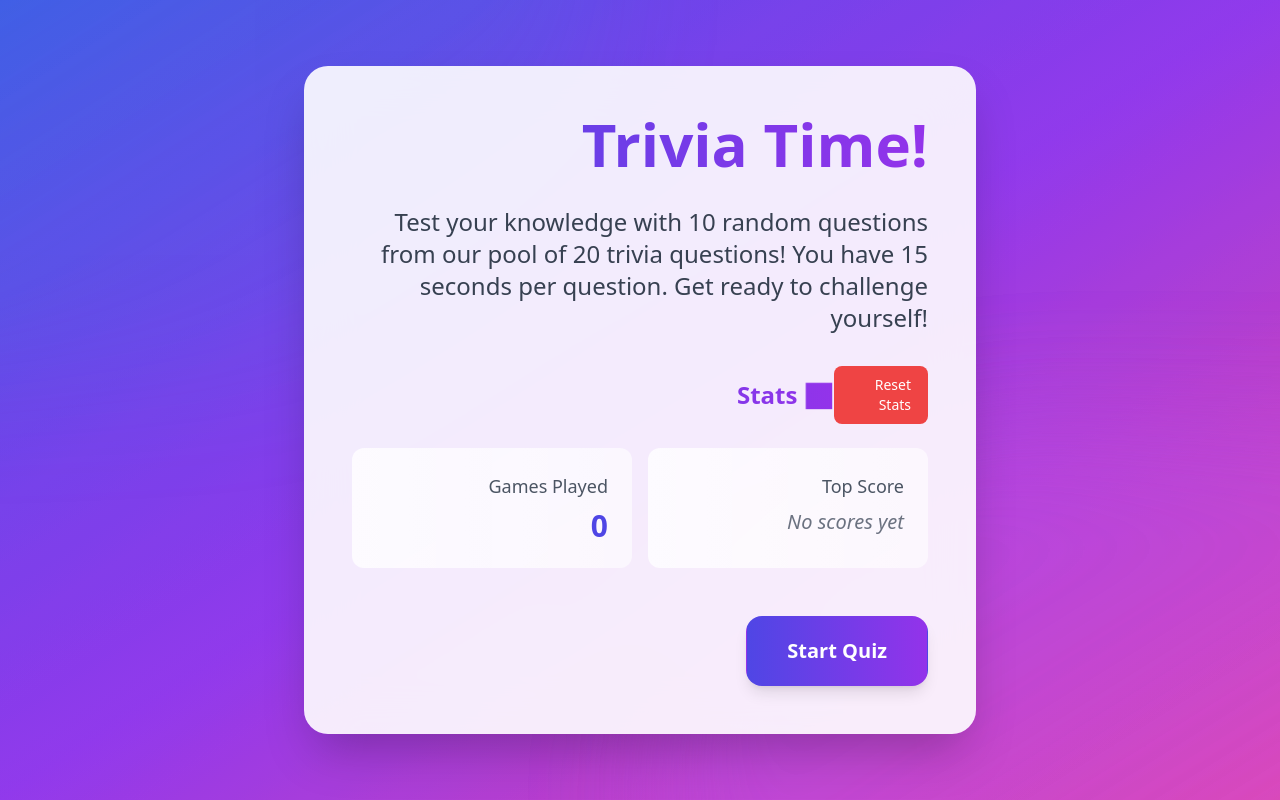
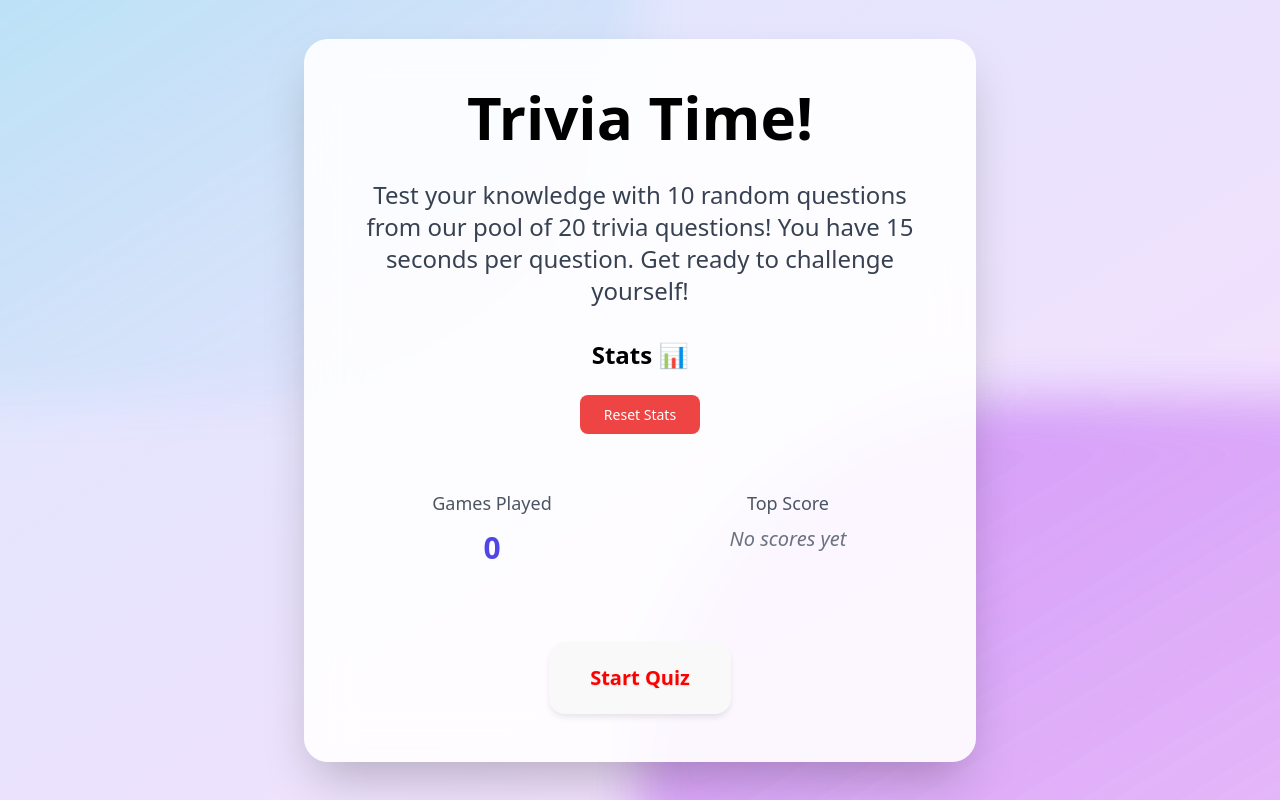
Before and after one commit to Raaghav18/trivia-quiz, a React (Vite) app: page / in a window 1280 px wide. Built offline with nearby package versions, Linux system fonts and the light colour scheme.

Commit message:
Update: Improve layout styling and fix button positioning - Stack stats heading and reset button vertically - Update button colors for better visibility - Adjust font sizes and spacing

```diff
--- a/src/components/Leaderboard.jsx
+++ b/src/components/Leaderboard.jsx
@@ -5,12 +5,10 @@ const Leaderboard = ({ scores, gamesPlayed, onReset }) => {
 
   return (
     <div className="w-full mt-8 mb-12 text-alignment">
-      <div className="flex-end-container mb-6">
-        <div className="w-full text-alignment">
-          <h2 className="section-heading">
-            Stats 📊
-          </h2>
-        </div>
+      <div className="stats-container">
+        <h2 className="stats-heading">
+          Stats 📊
+        </h2>
         <motion.button
           whileHover={{ scale: 1.05 }}
           whileTap={{ scale: 0.95 }}
--- a/src/styles.css
+++ b/src/styles.css
@@ -1,97 +1,317 @@
 /* Base Layout */
 .app-container {
-  @apply min-h-screen w-full bg-gradient-to-br from-indigo-600 via-purple-600 to-pink-500 flex items-center justify-center p-4;
+  min-height: 100vh;
+  width: 100%;
+  background-image: linear-gradient(to bottom right, var(--tw-gradient-stops));
+  --tw-gradient-from: #4f46e5;
+  --tw-gradient-via: #9333ea;
+  --tw-gradient-to: #ec4899;
+  display: flex;
+  align-items: center;
+  justify-content: center;
+  padding: 1rem;
 }
 
 .content-container {
-  @apply w-full max-w-2xl mx-auto relative z-10;
+  width: 100%;
+  max-width: 42rem;
+  margin-left: auto;
+  margin-right: auto;
+  position: relative;
+  z-index: 10;
+  display: flex;
+  flex-direction: column;
+  align-items: center;
 }
 
 /* Card Styles */
 .card-container {
-  @apply bg-white/90 backdrop-blur-xl rounded-3xl shadow-2xl p-8 md:p-12 w-full;
+  background-color: rgba(255, 255, 255, 0.9);
+  backdrop-filter: blur(24px);
+  border-radius: 1.5rem;
+  box-shadow: 0 25px 50px -12px rgba(0, 0, 0, 0.25);
+  padding: 2rem;
+  width: 100%;
+}
+
+@media (min-width: 768px) {
+  .card-container {
+    padding: 3rem;
+  }
 }
 
 /* Text Alignment */
 .text-alignment {
-  @apply text-right;
+  text-align: center;
 }
 
 /* Headings */
 .main-heading {
-  @apply text-5xl md:text-6xl font-bold mb-8 text-right text-transparent bg-clip-text bg-gradient-to-r from-indigo-600 to-purple-600;
+  font-size: 3rem;
+  line-height: 1;
+  font-weight: 700;
+  margin-bottom: 2rem;
+  text-align: center;
+  background-clip: text;
+  -webkit-background-clip: text;
+  color: black;
+  background-image: linear-gradient(to right, var(--tw-gradient-stops));
+  --tw-gradient-from: #4f46e5;
+  --tw-gradient-to: #9333ea;
+}
+
+@media (min-width: 768px) {
+  .main-heading {
+    font-size: 3.75rem;
+  }
 }
 
 .section-heading {
-  @apply text-2xl font-bold text-transparent bg-clip-text bg-gradient-to-r from-indigo-600 to-purple-600 text-right;
+  font-size: 1.5rem;
+  line-height: 2rem;
+  font-weight: 700;
+  background-clip: text;
+  -webkit-background-clip: text;
+  color: black;
+  background-image: linear-gradient(to right, var(--tw-gradient-stops));
+  --tw-gradient-from: #4f46e5;
+  --tw-gradient-to: #9333ea;
+  text-align: center;
+  margin: 0 auto;
+  display: block;
+  width: 100%;
 }
 
 /* Buttons */
 .primary-button {
-  @apply bg-gradient-to-r from-indigo-600 to-purple-600 hover:from-indigo-700 hover:to-purple-700
-    text-white font-bold text-xl py-5 px-10 rounded-2xl
-    transition-all duration-200 shadow-lg hover:shadow-xl text-right;
+  background-image: linear-gradient(to right, var(--tw-gradient-stops));
+  --tw-gradient-from: #4f46e5;
+  --tw-gradient-to: #9333ea;
+  color: #ff0000;
+  font-weight: 700;
+  font-size: 1.25rem;
+  padding: 1.25rem 2.5rem;
+  border-radius: 1rem;
+  transition-property: all;
+  transition-duration: 200ms;
+  box-shadow: 0 4px 6px -1px rgba(0, 0, 0, 0.1);
+  text-align: center;
+  text-shadow: 0 1px 2px rgba(0, 0, 0, 0.1);
+  display: block;
+  margin: 0 auto;
+}
+
+.primary-button:hover {
+  --tw-gradient-from: #4338ca;
+  --tw-gradient-to: #7e22ce;
+  box-shadow: 0 10px 15px -3px rgba(0, 0, 0, 0.1);
 }
 
 .secondary-button {
-  @apply bg-gradient-to-r from-purple-600 to-pink-600 hover:from-purple-700 hover:to-pink-700
-    text-white font-bold text-xl py-5 px-10 rounded-2xl
-    transition-all duration-200 shadow-lg hover:shadow-xl text-right;
+  background-image: linear-gradient(to right, var(--tw-gradient-stops));
+  --tw-gradient-from: #9333ea;
+  --tw-gradient-to: #ec4899;
+  color: rgb(255, 0, 0);
+  font-weight: 700;
+  font-size: 1.25rem;
+  padding: 1.25rem 2.5rem;
+  border-radius: 1rem;
+  transition-property: all;
+  transition-duration: 200ms;
+  box-shadow: 0 4px 6px -1px rgba(0, 0, 0, 0.1);
+  text-align: center;
 }
 
+.secondary-button:hover {
+  --tw-gradient-from: #7e22ce;
+  --tw-gradient-to: #be185d;
+  box-shadow: 0 10px 15px -3px rgba(0, 0, 0, 0.1);
+}
+
+/* Stats Container */
+.stats-container {
+  display: flex;
+  flex-direction: column;
+  align-items: center;
+  width: 100%;
+  margin-bottom: 2rem;
+}
+
+/* Stats Heading */
+.stats-heading {
+  font-size: 1.5rem;
+  line-height: 2rem;
+  font-weight: 700;
+  background-clip: text;
+  -webkit-background-clip: text;
+  color: black;
+  background-image: linear-gradient(to right, var(--tw-gradient-stops));
+  --tw-gradient-from: #4f46e5;
+  --tw-gradient-to: #9333ea;
+  text-align: center;
+  width: 100%;
+  margin-bottom: 1.5rem;
+}
+
+/* Reset Button */
 .reset-button {
-  @apply px-4 py-2 bg-red-500 hover:bg-red-600 text-white rounded-lg text-sm font-medium transition-colors text-right;
+  padding: 0.5rem 1rem;
+  background-color: #ef4444;
+  color: white;
+  border-radius: 0.5rem;
+  font-size: 0.875rem;
+  font-weight: 500;
+  transition-property: color, background-color;
+  transition-duration: 200ms;
+  text-align: center;
+  min-width: 120px;
+  display: block;
+}
+
+.reset-button:hover {
+  background-color: #dc2626;
 }
 
 /* Stats Cards */
 .stats-card {
-  @apply bg-gradient-to-r from-white/80 to-white/60 rounded-xl p-6 text-right;
+  background-image: linear-gradient(to right, var(--tw-gradient-stops));
+  --tw-gradient-from: rgba(255, 255, 255, 0.8);
+  --tw-gradient-to: rgba(255, 255, 255, 0.6);
+  border-radius: 0.75rem;
+  padding: 1.5rem;
+  text-align: center;
 }
 
 .stats-text {
-  @apply text-lg text-gray-600 mb-2 text-right;
+  font-size: 1.125rem;
+  color: #4b5563;
+  margin-bottom: 0.5rem;
+  text-align: center;
 }
 
 .stats-value {
-  @apply text-3xl font-bold text-indigo-600 text-right;
+  font-size: 1.875rem;
+  font-weight: 700;
+  color: #4f46e5;
+  text-align: center;
 }
 
 /* Quiz Elements */
 .question-counter {
-  @apply inline-block px-4 py-2 rounded-full bg-indigo-100 text-indigo-800 font-semibold text-right;
+  display: inline-block;
+  padding: 0.5rem 1rem;
+  border-radius: 9999px;
+  background-color: #e0e7ff;
+  color: #3730a3;
+  font-weight: 600;
+  text-align: center;
 }
 
 .question-text {
-  @apply text-3xl md:text-4xl font-bold mt-8 mb-12 text-right text-transparent bg-clip-text bg-gradient-to-r from-indigo-600 to-purple-600;
+  font-size: 1.750rem;
+  line-height: 2.25rem;
+  font-weight: 700;
+  margin-top: 2rem;
+  margin-bottom: 3rem;
+  text-align: center;
+  background-clip: text;
+  -webkit-background-clip: text;
+  color: #000000;
+  background-image: linear-gradient(to right, var(--tw-gradient-stops));
+  --tw-gradient-from: #4f46e5;
+  --tw-gradient-to: #9333ea;
+}
+
+@media (min-width: 768px) {
+  .question-text {
+    font-size: 2.25rem;
+    line-height: 2.5rem;
+  }
 }
 
 .option-button {
-  @apply w-full p-6 rounded-2xl border-2 transition-all duration-200 text-right;
+  width: 100%;
+  padding: 1.5rem;
+  border-radius: 1rem;
+  border-width: 2px;
+  transition-property: all;
+  transition-duration: 200ms;
+  text-align: center;
 }
 
 /* Score Summary */
 .score-value {
-  @apply text-6xl md:text-7xl font-bold text-transparent bg-clip-text bg-gradient-to-r from-indigo-600 via-purple-600 to-pink-500 text-right;
+  font-size: 3.75rem;
+  line-height: 1;
+  font-weight: 700;
+  background-clip: text;
+  -webkit-background-clip: text;
+  color: transparent;
+  background-image: linear-gradient(to right, var(--tw-gradient-stops));
+  --tw-gradient-from: #4f46e5;
+  --tw-gradient-via: #9333ea;
+  --tw-gradient-to: #ec4899;
+  text-align: center;
+}
+
+@media (min-width: 768px) {
+  .score-value {
+    font-size: 2.25rem;
+    line-height: 1;
+    color: var(--score-value-color, black);
+  }
 }
 
 .score-text {
-  @apply text-xl md:text-2xl text-gray-700 text-right;
+  font-size: 1.25rem;
+  line-height: 1.75rem;
+  color: #374151;
+  text-align: center;
+}
+
+@media (min-width: 768px) {
+  .score-text {
+    font-size: 1.5rem;
+    line-height: 2rem;
+  }
 }
 
 /* Flex Containers */
 .flex-end-container {
-  @apply flex justify-end items-center;
+  display: flex;
+  justify-content: center;
+  align-items: center;
 }
 
 .button-container {
-  @apply flex flex-col sm:flex-row gap-4 justify-end;
+  display: flex;
+  flex-direction: column;
+  gap: 1rem;
+  justify-content: center;
+  align-items: center;
+}
+
+@media (min-width: 640px) {
+  .button-container {
+    flex-direction: row;
+    justify-content: center;
+  }
 }
 
 /* Animations */
 .animated-background {
-  @apply fixed inset-0 overflow-hidden pointer-events-none;
+  position: fixed;
+  inset: 0;
+  overflow: hidden;
+  pointer-events: none;
 }
 
 .blob-animation {
-  @apply absolute w-full h-full bg-gradient-to-br rounded-full blur-3xl animate-blob;
+  position: absolute;
+  width: 100%;
+  height: 100%;
+  background-image: linear-gradient(to bottom right, var(--tw-gradient-stops));
+  border-radius: 9999px;
+  filter: blur(24px);
+  animation: blob 7s infinite;
 }
```
